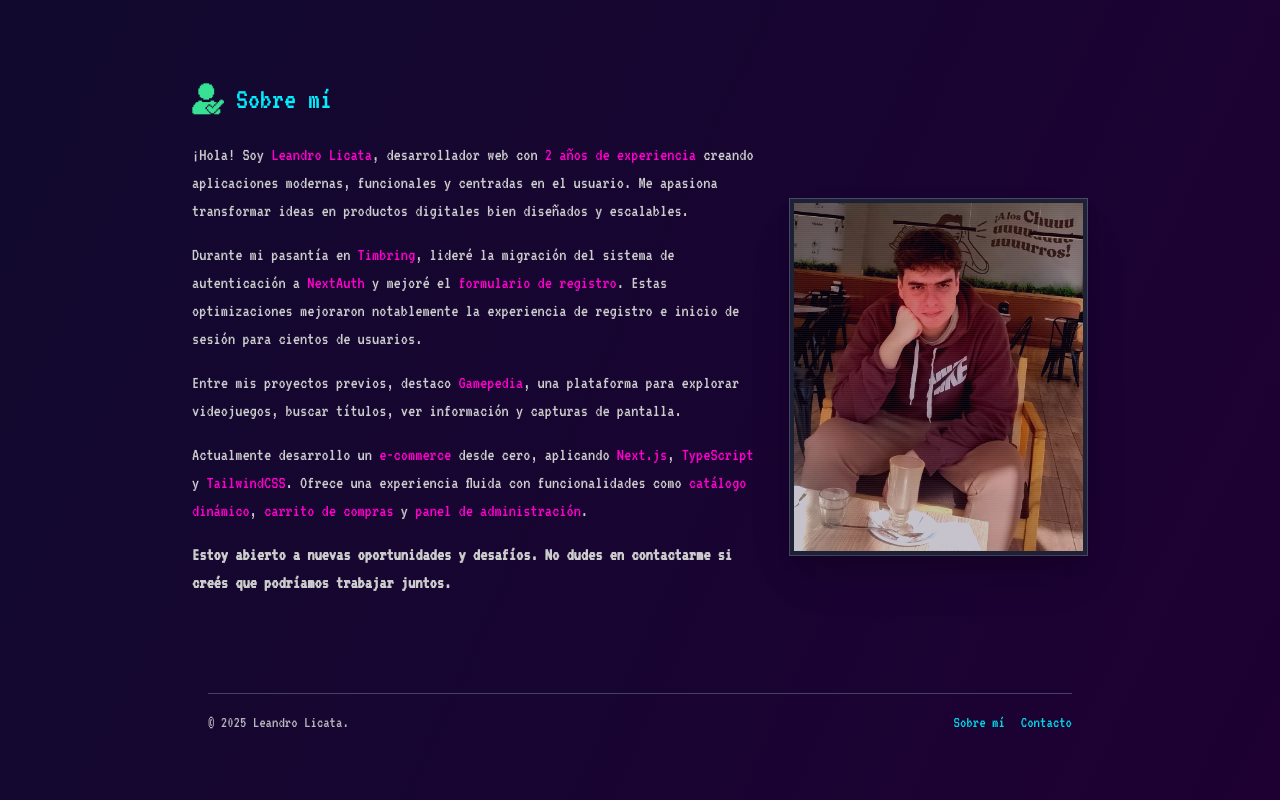
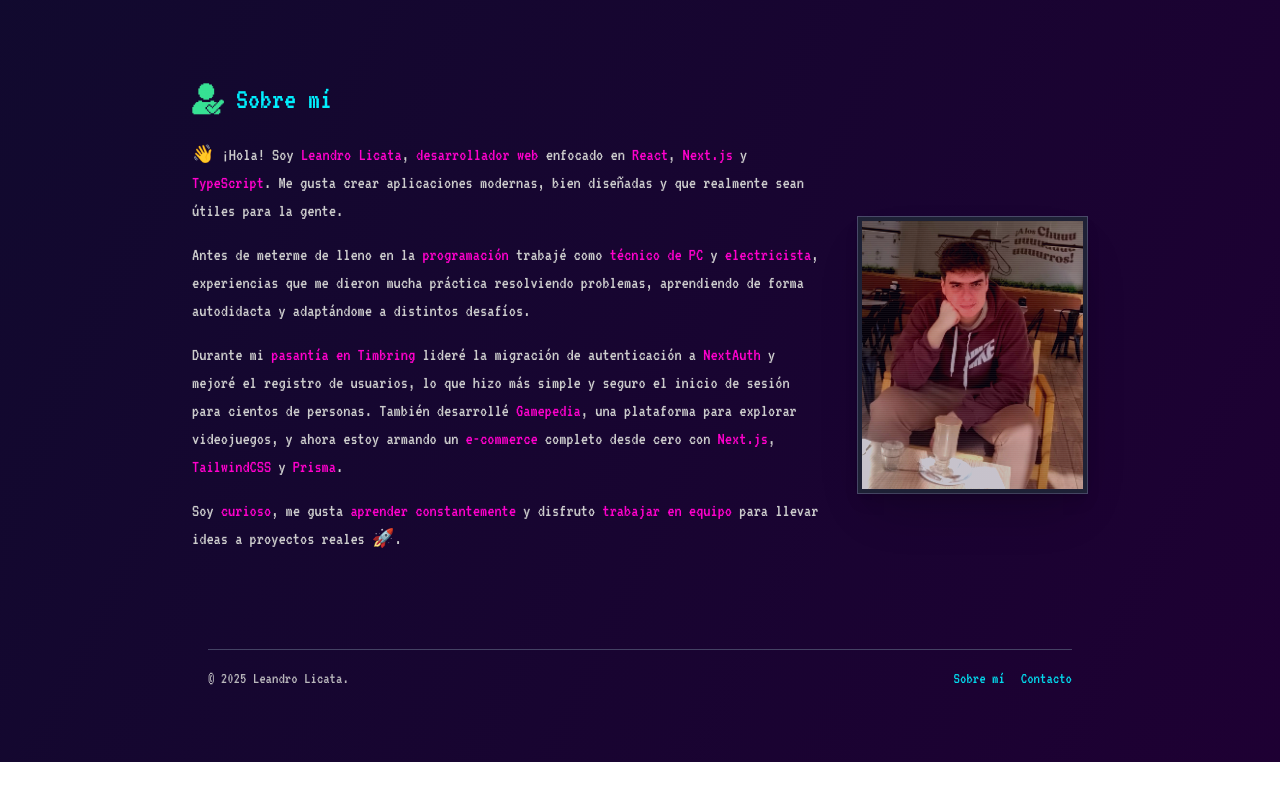
Before and after one commit to LeandroLicata/web-portfolio, a Next.js app: page / in a window 1280 px wide. Shown: the part 1959-2759 px from the top of the page. After the commit the page ends 2721 px from the top, so only its background shows below. Built offline with nearby package versions, Linux system fonts and the light colour scheme.

Commit message:
about updated

```diff
--- a/src/components/AboutMe.tsx
+++ b/src/components/AboutMe.tsx
@@ -5,40 +5,35 @@ export default function AboutMe() {
     <article className="flex flex-col items-center justify-center gap-8 text-text-secondary md:flex-row text-lg">
       <div className="[&>p]:mb-4 [&>p>span]:text-accent-pink order-2 md:order-1">
         <p>
-          ¡Hola! Soy <span>Leandro Licata</span>, desarrollador web con{" "}
-          <span>2 años de experiencia</span> creando aplicaciones modernas,
-          funcionales y centradas en el usuario. Me apasiona transformar ideas
-          en productos digitales bien diseñados y escalables.
+          👋 ¡Hola! Soy <span>Leandro Licata</span>,{" "}
+          <span>desarrollador web</span> enfocado en <span>React</span>,{" "}
+          <span>Next.js</span> y <span>TypeScript</span>. Me gusta crear
+          aplicaciones modernas, bien diseñadas y que realmente sean útiles para
+          la gente.
         </p>
 
         <p>
-          Durante mi pasantía en <span>Timbring</span>, lideré la migración del
-          sistema de autenticación a <span>NextAuth</span> y mejoré el{" "}
-          <span>formulario de registro</span>. Estas optimizaciones mejoraron
-          notablemente la experiencia de registro e inicio de sesión para
-          cientos de usuarios.
+          Antes de meterme de lleno en la <span>programación</span> trabajé como{" "}
+          <span>técnico de PC</span> y <span>electricista</span>, experiencias
+          que me dieron mucha práctica resolviendo problemas, aprendiendo de
+          forma autodidacta y adaptándome a distintos desafíos.
         </p>
 
         <p>
-          Entre mis proyectos previos, destaco <span>Gamepedia</span>, una
-          plataforma para explorar videojuegos, buscar títulos, ver información
-          y capturas de pantalla.
+          Durante mi <span>pasantía en Timbring</span> lideré la migración de
+          autenticación a <span>NextAuth</span> y mejoré el registro de
+          usuarios, lo que hizo más simple y seguro el inicio de sesión para
+          cientos de personas. También desarrollé <span>Gamepedia</span>, una
+          plataforma para explorar videojuegos, y ahora estoy armando un{" "}
+          <span>e-commerce</span> completo desde cero con <span>Next.js</span>,{" "}
+          <span>TailwindCSS</span> y <span>Prisma</span>.
         </p>
 
         <p>
-          Actualmente desarrollo un <span>e-commerce</span> desde cero,
-          aplicando <span>Next.js</span>, <span>TypeScript</span> y{" "}
-          <span>TailwindCSS</span>. Ofrece una experiencia fluida con
-          funcionalidades como <span>catálogo dinámico</span>,{" "}
-          <span>carrito de compras</span> y <span>panel de administración</span>
-          .
-        </p>
-
-        <p>
-          <strong>
-            Estoy abierto a nuevas oportunidades y desafíos. No dudes en
-            contactarme si creés que podríamos trabajar juntos.
-          </strong>
+          Soy <span>curioso</span>, me gusta{" "}
+          <span>aprender constantemente</span> y disfruto{" "}
+          <span>trabajar en equipo</span> para llevar ideas a proyectos reales
+          🚀.
         </p>
       </div>
 
```
